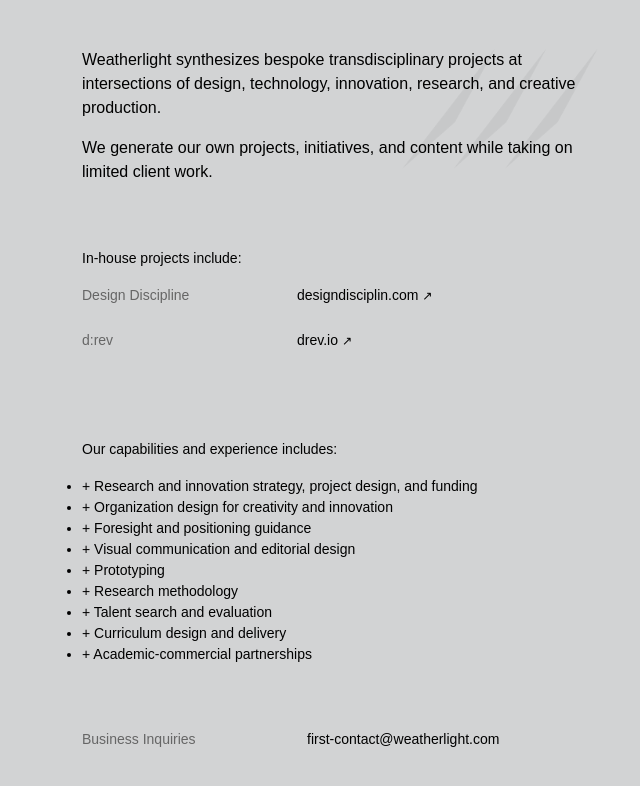
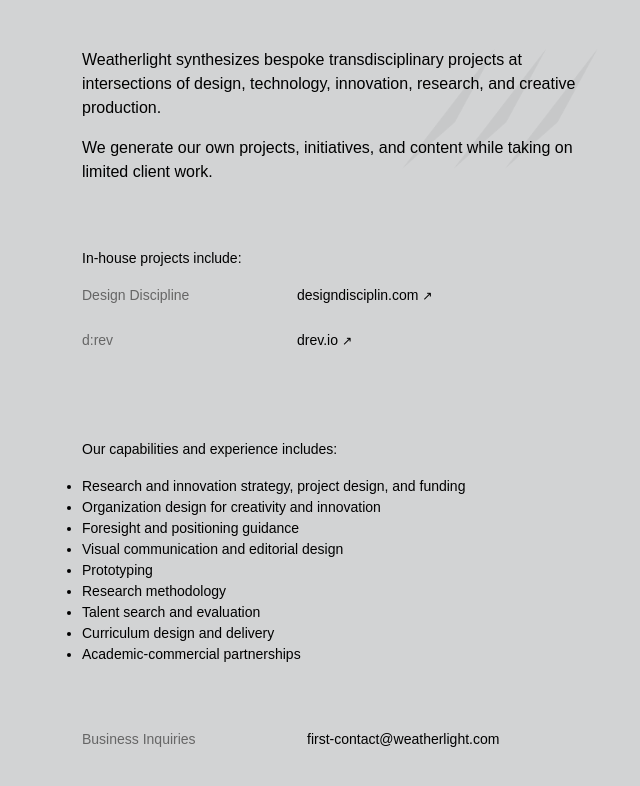
Before and after one commit to mbaytas/weatherlight, a Jekyll site: the page built from README.md, in a window 1280 px wide. Shown: the top 786 px of the page, without its empty margins (300-940 px from the left). Built offline with Jekyll 4.4.1, drawn with Linux system fonts in a browser that asks for light colours; some web fonts are replaced; our own code applies the rules of GitHub Pages for plain Markdown files; comment, search, counter and statistics services are not loaded.

Commit message:
Update default.html

```diff
--- a/_layouts/default.html
+++ b/_layouts/default.html
@@ -33,9 +33,6 @@
       dl dt {
         font-weight: inherit;
         color: #666;
-      }
-      ul li:before {
-        content: "+ ";
       }
       a, dd a {
         color: #000;
```
